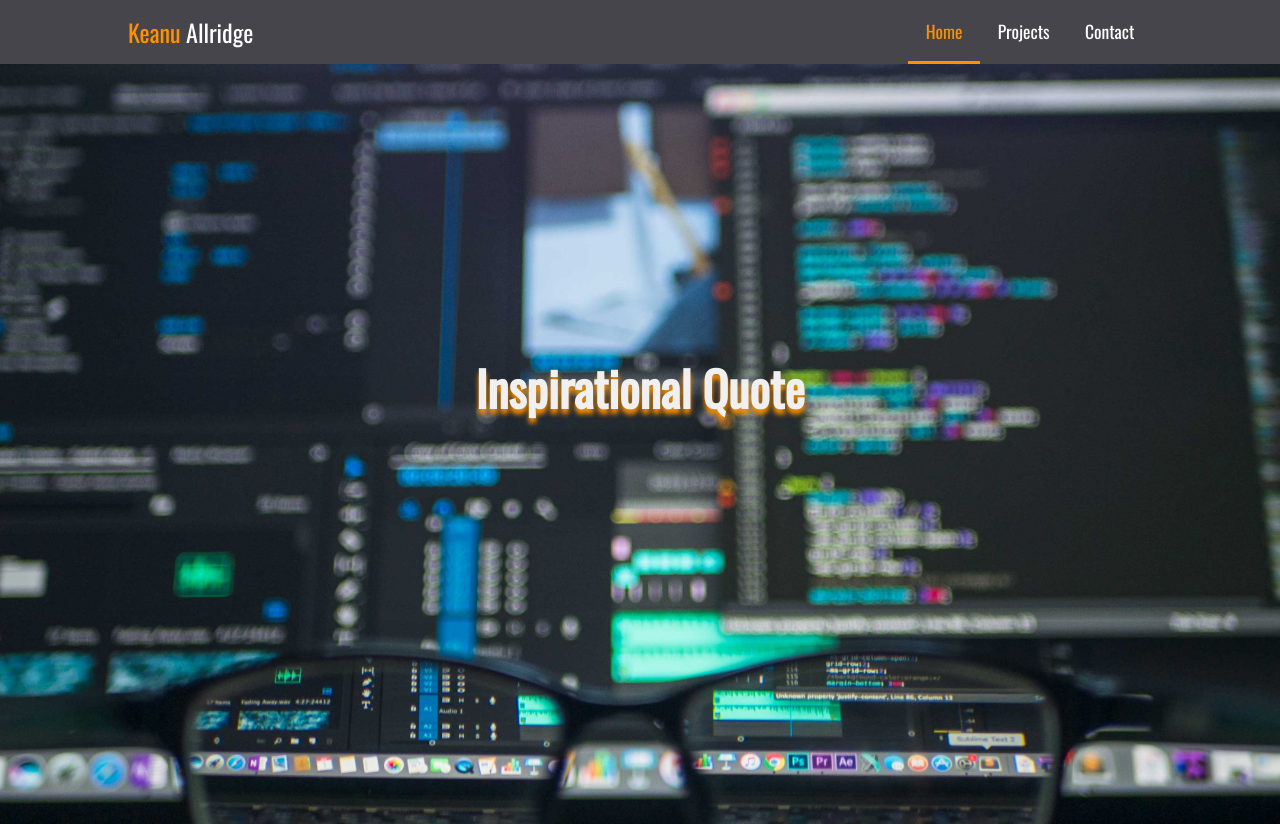
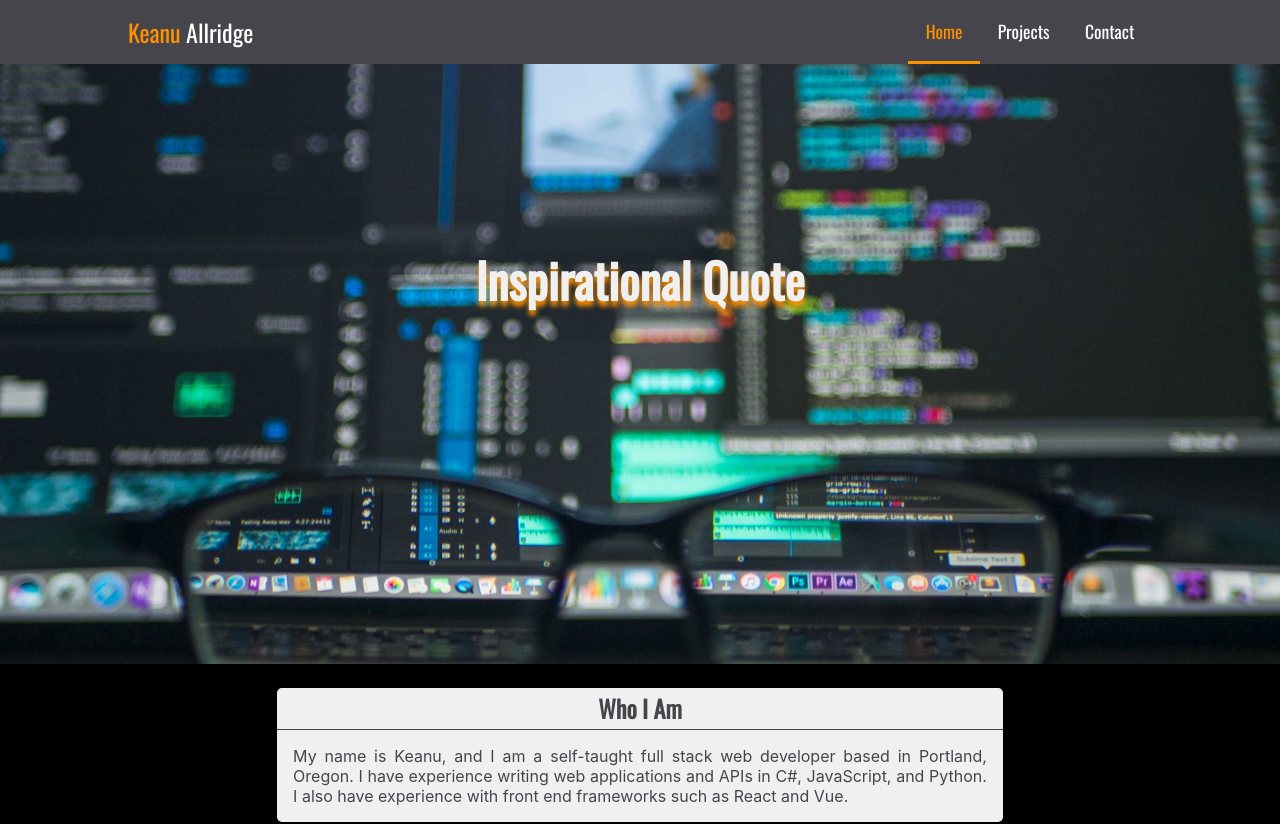
Before and after one commit to Kianek/vue-portfolio, a Vue app: page / in a window 1280 px wide. Shown: the top 824 px of the page. Built offline with nearby package versions, Linux system fonts and the light colour scheme.

Commit message:
Fix header image responsivity

```diff
--- a/src/pages/Home.vue
+++ b/src/pages/Home.vue
@@ -62,15 +62,15 @@ header {
     width: 100%;
     z-index: 10;
   }
+
+  #bg-image {
+    height: auto;
+    width: 100%;
+  }
 }
 
 .black {
   background-color: $black;
-}
-
-#bg-image {
-  height: auto;
-  width: 100%;
 }
 
 .blurbs {
@@ -102,4 +102,12 @@ header {
     }
   }
 }
+
+@media screen and (min-width: 650px) {
+  header > #bg-image {
+    object-fit: cover;
+    height: 600px;
+    width: 100%;
+  }
+}
 </style>
```
